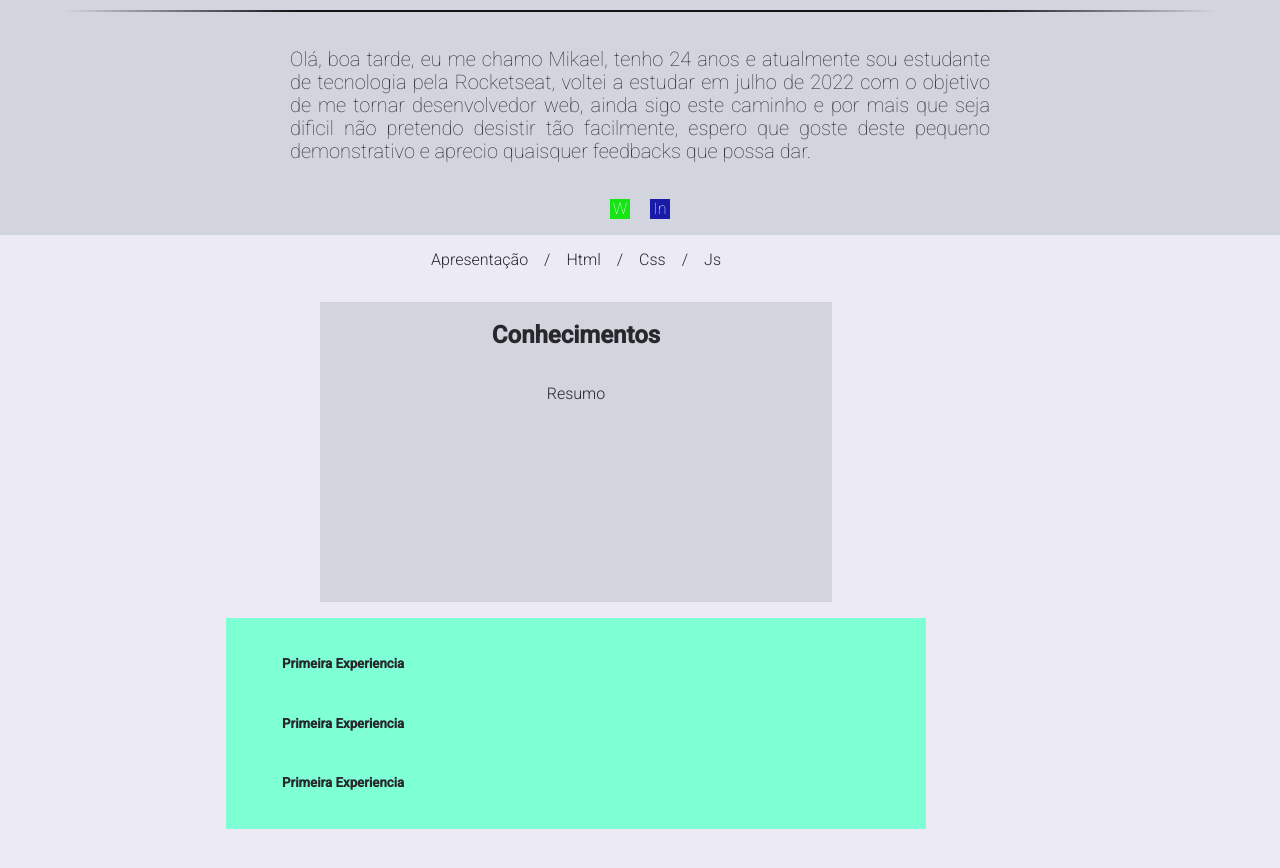
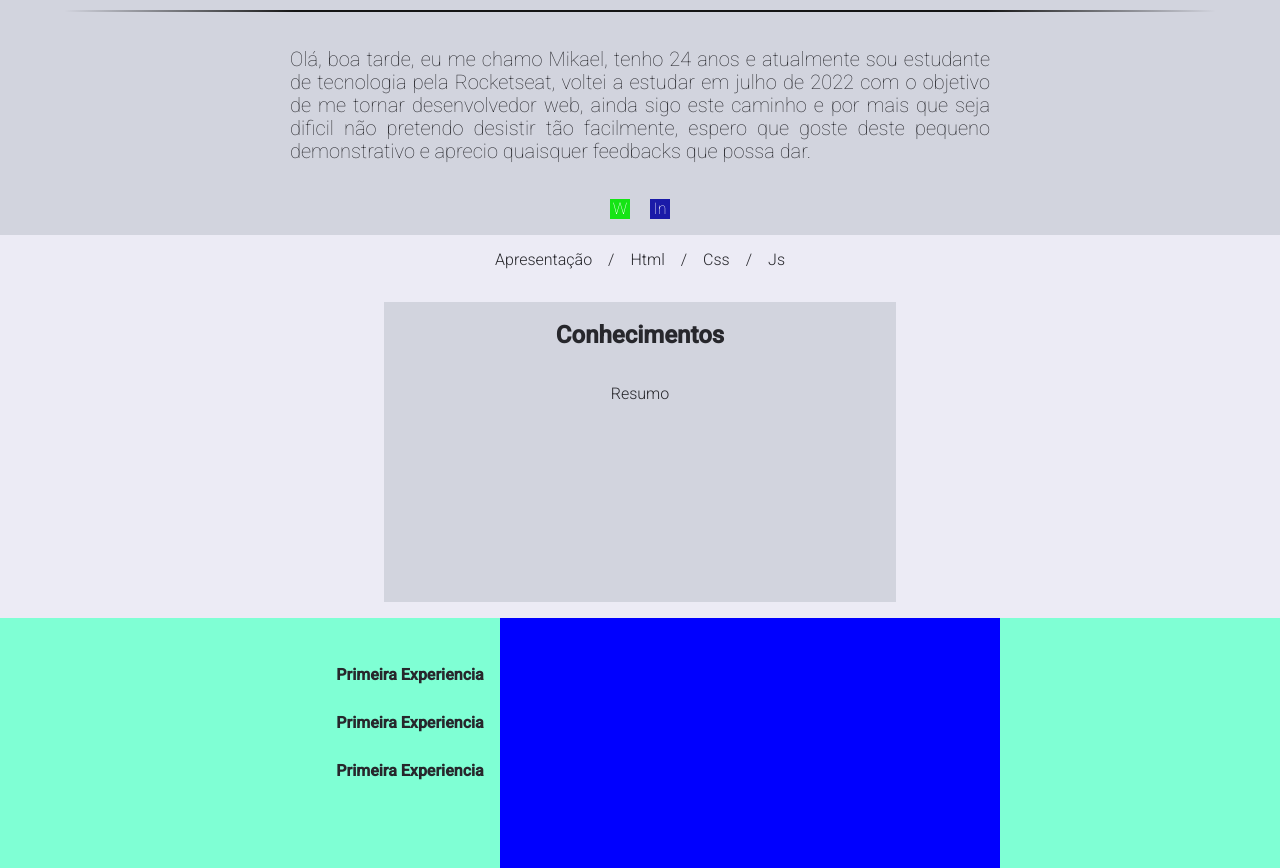
Before and after one commit to Mikael-f-s/Projeto-Curriculo, a website: page index.html in a window 1280 px wide. Shown: the part 166-1034 px from the top of the page. Before the commit the page ends 995 px from the top, so only its background shows below. Drawn offline with nearby package versions, Linux system fonts and the light colour scheme.

Commit message:
mod experiencies

```diff
--- a/index.html
+++ b/index.html
@@ -79,24 +79,24 @@
         <article id="experiencies">
             <nav>
                 <ul>
-                    <li class="experienciesActive">
-                        <h5>Primeira Experiencia</h5>
+                    <li>
+                        <h5 class="experiencieInactive">Primeira Experiencia</h5>
                         <section>
                             <p>
                                 Descrição da primeira XP Lorem ipsum dolor sit amet consectetur adipisicing elit. Cupiditate exercitationem culpa voluptatum eos vero vel ex. Sapiente exercitationem accusamus facilis. Fugiat dolore praesentium enim, dicta libero laboriosam aperiam vel obcaecati.
                             </p>
                         </section>
                     </li>
-                    <li class="experienciesActive">
-                        <h5>Primeira Experiencia</h5>
+                    <li>
+                        <h5 class="experiencieInactive">Primeira Experiencia</h5>
                         <section>
                             <p>
                                 Descrição da primeira XP Lorem ipsum dolor sit amet consectetur adipisicing elit. Cupiditate exercitationem culpa voluptatum eos vero vel ex. Sapiente exercitationem accusamus facilis. Fugiat dolore praesentium enim, dicta libero laboriosam aperiam vel obcaecati.
                             </p>
                         </section>
                     </li>
-                    <li class="experienciesActive">
-                        <h5>Primeira Experiencia</h5>
+                    <li>
+                        <h5 class="experiencieInactive">Primeira Experiencia</h5>
                         <section>
                             <p>
                                 Descrição da primeira XP Lorem ipsum dolor sit amet consectetur adipisicing elit. Cupiditate exercitationem culpa voluptatum eos vero vel ex. Sapiente exercitationem accusamus facilis. Fugiat dolore praesentium enim, dicta libero laboriosam aperiam vel obcaecati.
@@ -105,7 +105,7 @@
                     </li>
                 </ul>
             </nav>
-            <div hidden>
+            <div>
                 <p id="experienciesDescriptionActive">
                 </p>
             </div>
--- a/script/domcontrol.js
+++ b/script/domcontrol.js
@@ -1,12 +1,13 @@
+const body = document.querySelector('body')
 const knowledgeArticle = document.querySelector('#knowledge')
 const knowledgeSections = knowledgeArticle.querySelectorAll('section')
 const knowledgeMenu = knowledgeArticle.children[0].children[0]
 const knowledgeItens = arrayKnowledge(knowledgeMenu.children, knowledgeSections)
 const experienciesArticle = document.querySelector('#experiencies')
-const experienciesLis = experienciesArticle.getElementsByClassName('experienciesActive')
+const experienciesMenu = experienciesArticle.children[0].children[0]
+const experienciesH5 = experienciesArticle.querySelectorAll('.experiencieInactive')
 const experienciesLisSections = experienciesArticle.querySelectorAll('section')
 const themeSelecter = document.querySelector("#themeSelecter").querySelector('input')
-const body = document.querySelector('body')
 const headerGreeting = document.querySelector('#header').querySelector('p').children[0]
 const headerMyAge = document.querySelector('#header').querySelector('p').children[1]
 const fullDate = new Date()
@@ -14,10 +15,6 @@ const hours = fullDate.getHours()
 const myBirthDate = new Date(1998,06,02)
 const msToYear = 1000*60*60*24*365
 const myAge = Math.floor((fullDate - myBirthDate)/msToYear)
-
-for(let i of experienciesLisSections){
-    i.setAttribute('hidden','true')
-}
 
 // Cumprimento e alterando idade do #header
 greeting(hours, headerGreeting, myAge, headerMyAge)
@@ -33,13 +30,19 @@ function greeting(hours, headerGreeting, myAge, headerMyAge){
 }
 
 // Muda o article knowledge para a apresentação padrão
-init(knowledgeArticle, knowledgeSections)
-function init (knowledgeId, sectionClass) {
+initKnowledge(knowledgeArticle, knowledgeSections)
+function initKnowledge (knowledgeId, sectionClass) {
     knowledgeId.children[0].removeAttribute('hidden')
     for (var i=1; i<sectionClass.length; i++) {
         sectionClass[i].children[0].hidden = true
         sectionClass[i].removeAttribute('class')
         sectionClass[i].setAttribute('class', 'inactiveSection')
+    }
+}
+initExperiencies(experienciesLisSections)
+function initExperiencies (experienciesLisSections) {
+    for(let i of experienciesLisSections){
+        i.setAttribute('hidden','true')
     }
 }
 
@@ -69,6 +72,18 @@ knowledgeMenu.addEventListener("mouseover", (event) => {
     }
 })
 
+experienciesMenu.addEventListener("mouseover", (event) => {
+    if(event.target.getAttribute('class')=="experiencieInactive"){
+        console.log(experienciesH5[0])
+        for(i = 0; i < experienciesH5.length; i++){
+            experienciesH5[i].removeAttribute('class')
+            experienciesH5[i].setAttribute('class', 'experiencieInactive')
+        }
+        event.target.removeAttribute('class')
+        event.target.setAttribute('class', 'experiencieActive')
+    }
+})
+
 // Função para atualizar os sections do article knowledge
 // hoverItem é o target do mouse
 // knowItens são os itens do article knowledge como uma array
--- a/style/main.css
+++ b/style/main.css
@@ -1,5 +1,5 @@
 #main {
-    width: 90vw;
+    width: 100vw;
     min-width: 300px;
     display:flex;
     flex-flow: nowrap column;
@@ -48,11 +48,35 @@
 
 #experiencies {
     background-color: aquamarine;
-    width: 90%;
-    max-width: 700px;
+    width: 100%;
+    display: flex;
+    flex-flow: row;
+    justify-content: center;
 }
 
 #experiencies nav ul li {
+    height: 1em;
     display: flex;
     flex-flow: row;
+    margin: 2em 0;
 }
+
+#experiencies nav ul li h5 {
+    margin: 0px;
+}
+
+.experiencieActive {
+    font-size: 1.1em;
+}
+
+.experiencieInactive {
+    font-size: 1em;
+}
+
+#experiencies > div {
+    background-color: blue;
+    height: 250px;
+    min-width: 300px;
+    max-width: 500px;
+    width: 70%;
+}
```
